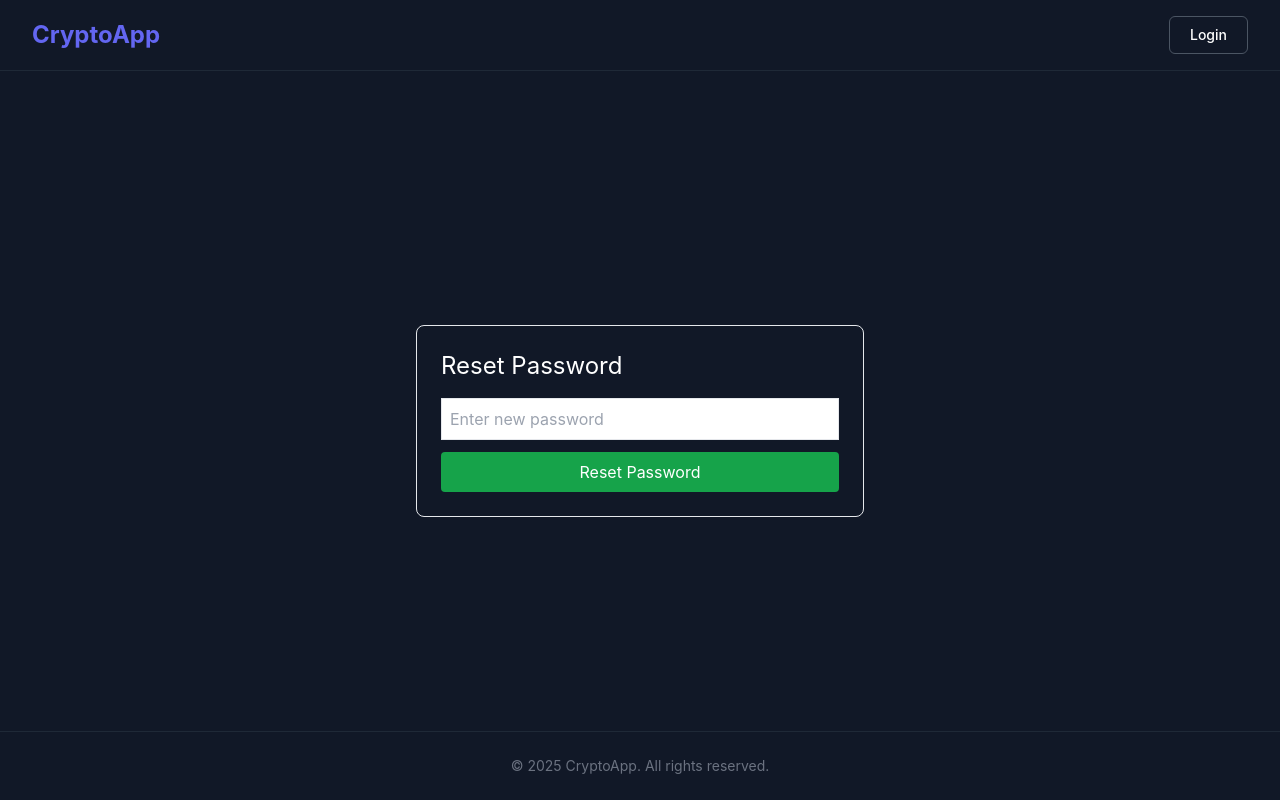
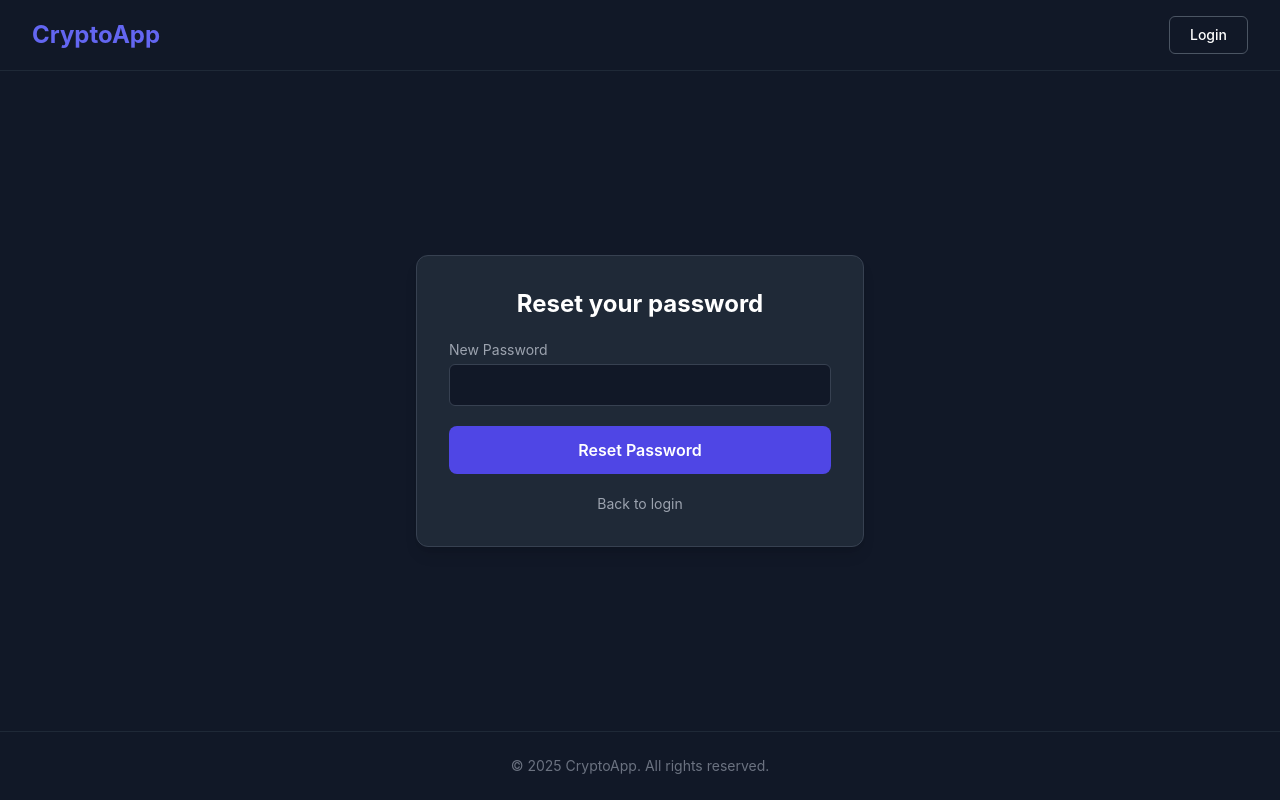
Before and after one commit to dzghj/secure-ipfs-frontend, a React (Create React App) app: page /reset-password/1 in a window 1280 px wide. Built offline with nearby package versions, Linux system fonts and the light colour scheme.

Commit message:
myfiles page2

```diff
--- a/src/pages/ResetPassword.js
+++ b/src/pages/ResetPassword.js
@@ -1,40 +1,86 @@
 import React, { useState } from "react";
 import axios from "axios";
-import { useParams } from "react-router-dom";
+import { useParams, useNavigate } from "react-router-dom";
 
 export default function ResetPassword() {
   const { token } = useParams();
+  const navigate = useNavigate();
+
   const [password, setPassword] = useState("");
+  const [error, setError] = useState("");
   const [message, setMessage] = useState("");
 
   const handleSubmit = async (e) => {
     e.preventDefault();
+    setError("");
+    setMessage("");
+
     try {
-      const res = await axios.post(`${process.env.REACT_APP_API_URL}/auth/reset-password`, {
-        token,
-        newPassword: password,
-      });
-      setMessage(res.data.message);
+      const res = await axios.post(
+        "https://secure-ipfs-server.onrender.com/api/auth/reset-password",
+        {
+          token,
+          newPassword: password,
+        }
+      );
+
+      setMessage(res.data.message || "Password reset successful");
+
+      // redirect to login after short delay
+      setTimeout(() => {
+        navigate("/login");
+      }, 1500);
     } catch (err) {
-      setMessage(err.response?.data?.message || "Reset failed");
+      setError(err.response?.data?.message || "Reset failed");
     }
   };
 
   return (
-    <div className="max-w-md mx-auto mt-10 p-6 border rounded-lg">
-      <h2 className="text-2xl mb-4">Reset Password</h2>
-      <form onSubmit={handleSubmit}>
+    <form
+      onSubmit={handleSubmit}
+      className="w-full max-w-md bg-gray-800 border border-gray-700 rounded-xl p-8 shadow-lg space-y-5"
+    >
+      <h2 className="text-2xl font-bold text-center">
+        Reset your password
+      </h2>
+
+      <div>
+        <label className="block text-sm text-gray-400 mb-1">
+          New Password
+        </label>
         <input
           type="password"
-          placeholder="Enter new password"
-          className="border p-2 w-full mb-3"
           value={password}
           onChange={(e) => setPassword(e.target.value)}
+          className="w-full px-3 py-2 bg-gray-900 border border-gray-700 rounded-md focus:outline-none focus:border-indigo-500"
           required
         />
-        <button className="bg-green-600 text-white px-4 py-2 rounded w-full">Reset Password</button>
-      </form>
-      {message && <p className="mt-3 text-sm text-gray-700">{message}</p>}
-    </div>
+      </div>
+
+      {error && (
+        <p className="text-red-500 text-sm text-center">{error}</p>
+      )}
+
+      {message && (
+        <p className="text-green-400 text-sm text-center">{message}</p>
+      )}
+
+      <button
+        type="submit"
+        className="w-full py-3 bg-indigo-600 hover:bg-indigo-700 rounded-lg font-semibold transition"
+      >
+        Reset Password
+      </button>
+
+      <div className="text-center text-sm text-gray-400">
+        <button
+          type="button"
+          onClick={() => navigate("/login")}
+          className="hover:text-indigo-500 transition"
+        >
+          Back to login
+        </button>
+      </div>
+    </form>
   );
 }
```
